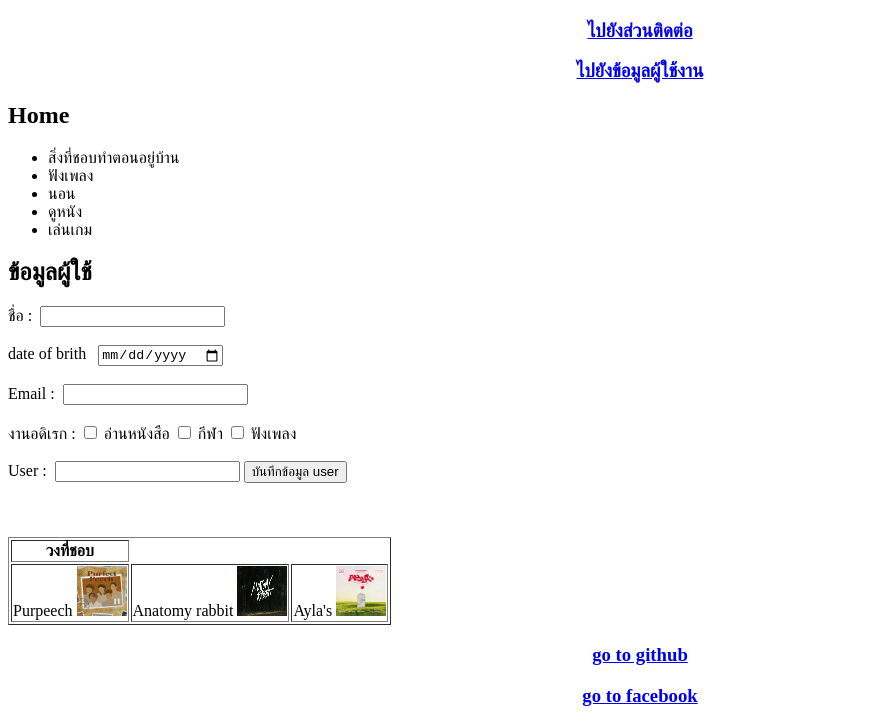
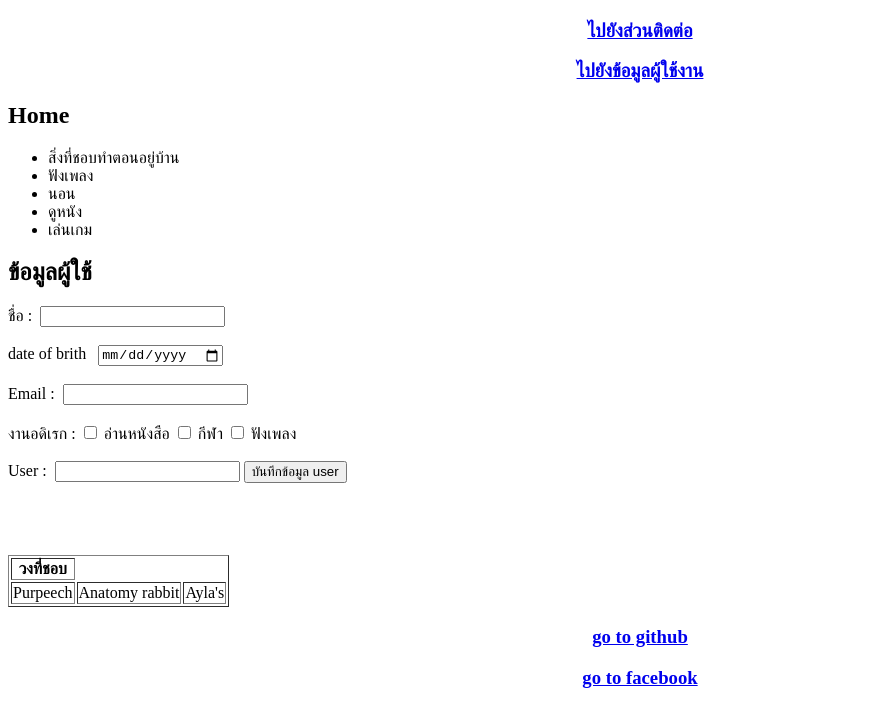
Before and after one commit to Aungkanr/ENGSE611, a plain HTML site: page Homework/Homework_1/index.html in a window 1280 px wide. Shown: the part 433-1158 px from the top of the page, without its empty margins (0-870 px from the left). Drawn offline with Linux system fonts and the light colour scheme.

Commit message:
Homework1

```diff
--- a/Homework/Homework_1/index.html
+++ b/Homework/Homework_1/index.html
@@ -43,12 +43,12 @@
     </form><br><br><br>
     <table border='1'><!--border คือการแสดงเส้นตาราง-->
         <tr>
-            <th colspan="1">วงที่ชอบ</th>
+            <th>วงที่ชอบ</th>
         </tr>
         <tr>
-            <td colspan="2" > Purpeech <img  src="pur.jpg" alt="music" width="50 " height="50" ></td> </td>
-            <td colspan="2" > Anatomy rabbit <img  src="an.jpg" alt="music" width="50 " height="50" ></td> </td>
-            <td colspan="2"> Ayla's <img  src="ayl.jpg" alt="music" width="50 " height="50" ></td>
+            <td colspan="2" > Purpeech </td &nbsp;&nbsp;>
+            <td colspan="2" > Anatomy rabbit </td>&nbsp;&nbsp;
+            <td colspan="2"> Ayla's </td>&nbsp;&nbsp;
         </tr>
     </table>
     <footer id="contact">
```
